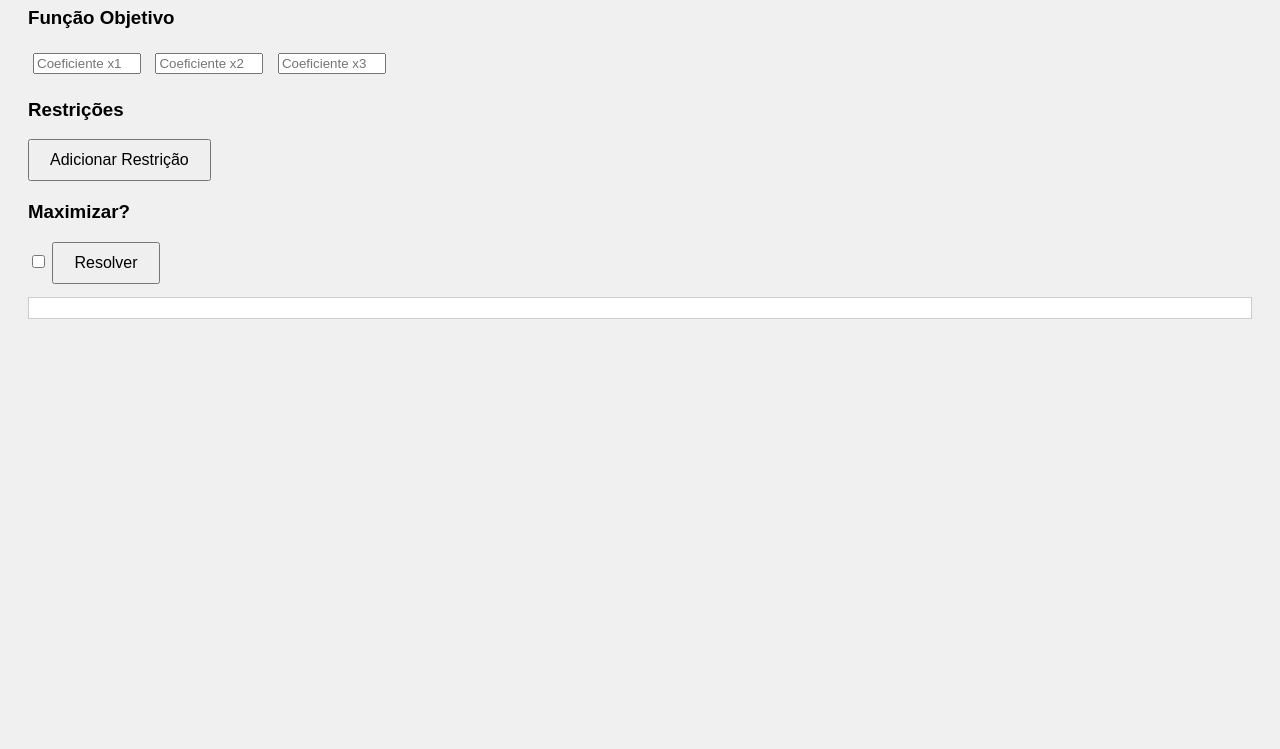
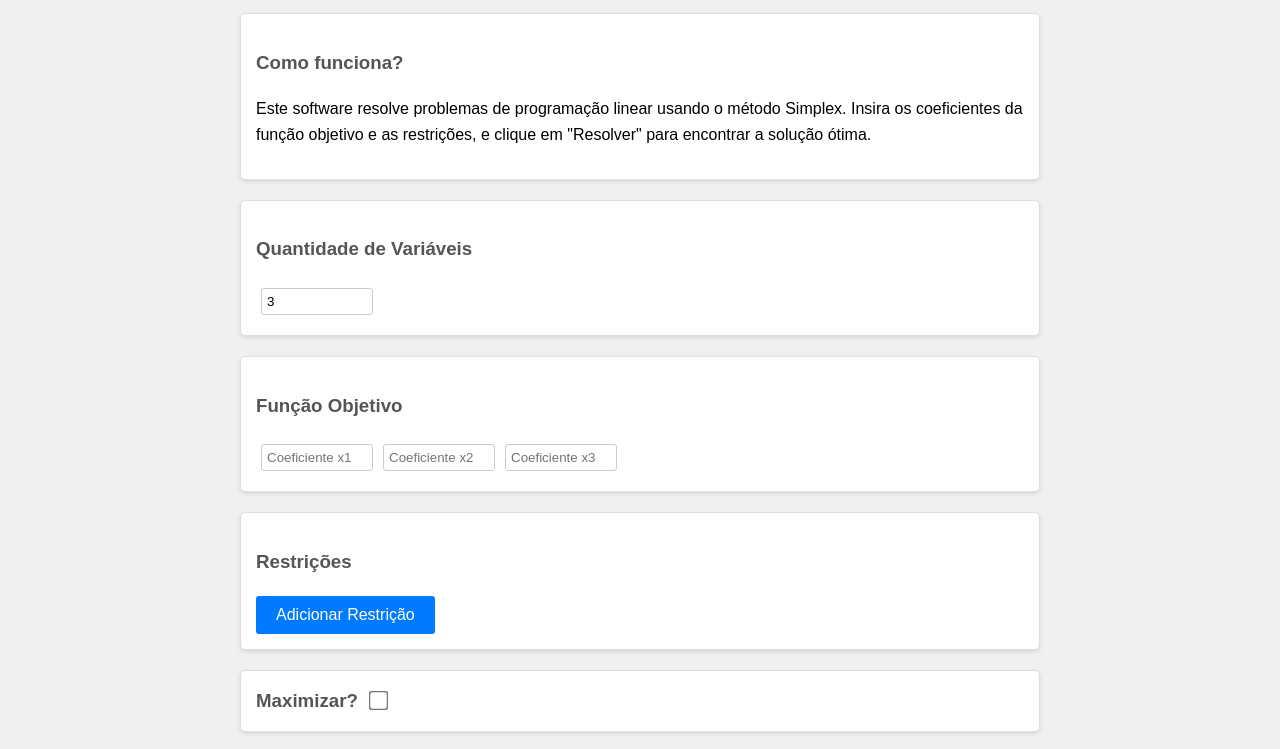
Before and after one commit to dioic3/m210-project, a website: page simplex-web-app/front-end/index.html in a window 1280 px wide. Shown: the part 101-850 px from the top of the page. Before the commit the page ends 800 px from the top, so only its background shows below. Drawn offline with Linux system fonts and the light colour scheme.

Commit message:
refinamento no código

```diff
--- a/simplex-web-app/front-end/index.html
+++ b/simplex-web-app/front-end/index.html
@@ -7,7 +7,18 @@
     <link rel="stylesheet" href="style.css">
 </head>
 <body>
+    <div id="main-container">
         <h1>Solucionador Método Simplex</h1>
+
+        <div id="explanation-section">
+            <h3>Como funciona?</h3>
+            <p>Este software resolve problemas de programação linear usando o método Simplex. Insira os coeficientes da função objetivo e as restrições, e clique em "Resolver" para encontrar a solução ótima.</p>
+        </div>
+
+        <div id="variable-section">
+            <h3>Quantidade de Variáveis</h3>
+            <input type="number" id="variable-count" value="3" min="1" onchange="updateObjectiveInputs()">
+        </div>
 
         <div id="objective-section">
             <h3>Função Objetivo</h3>
@@ -24,12 +35,15 @@
             <button id="add-constraint" onclick="addConstraint()">Adicionar Restrição</button>
         </div>
 
+        <div id="maximize-section">
             <h3>Maximizar?</h3>
             <input type="checkbox" id="maximize">
+        </div>
 
-    <button onclick="solve()">Resolver</button>
+        <button id="solve-button" onclick="solve()">Resolver</button>
 
         <pre id="output"></pre>
+    </div>
     <script src="script.js"></script>
 </body>
 </html>
--- a/simplex-web-app/front-end/script.js
+++ b/simplex-web-app/front-end/script.js
@@ -1,6 +1,21 @@
 let constraintCount = 0;
 
+function updateObjectiveInputs() {
+    const variableCount = parseInt(document.getElementById("variable-count").value);
+    const objectiveInputs = document.getElementById("objective-inputs");
+    objectiveInputs.innerHTML = "";
+
+    for (let i = 0; i < variableCount; i++) {
+        const input = document.createElement("input");
+        input.type = "number";
+        input.placeholder = `Coeficiente x${i + 1}`;
+        input.classList.add("obj-coeff");
+        objectiveInputs.appendChild(input);
+    }
+}
+
 function addConstraint() {
+    const variableCount = parseInt(document.getElementById("variable-count").value);
     constraintCount++;
 
     const container = document.getElementById("constraints-container");
@@ -9,7 +24,7 @@ function addConstraint() {
     constraintDiv.classList.add("constraint");
 
     // Campos de coeficientes
-    for (let i = 0; i < 3; i++) {
+    for (let i = 0; i < variableCount; i++) {
         const input = document.createElement("input");
         input.type = "number";
         input.placeholder = `Coeficiente x${i + 1}`;
@@ -83,8 +98,27 @@ async function solve() {
         });
 
         const result = await response.json();
-        document.getElementById("output").textContent = JSON.stringify(result, null, 2);
+        const outputElement = document.getElementById("output");
+
+        if (result.feasible && result.bounded) {
+            let outputText = "Solução Ótima Encontrada:\n";
+            outputText += `Valor Ótimo: ${result.result}\n\n`;
+            outputText += "Valores das Variáveis:\n";
+            for (const [variable, value] of Object.entries(result)) {
+                if (variable !== "result" && variable !== "feasible" && variable !== "bounded") {
+                    outputText += `${variable}: ${value}\n`;
+                }
+            }
+            outputElement.textContent = outputText;
+        } else if (!result.bounded) {
+            outputElement.textContent = "A solução não é limitada.";
+        } else {
+            outputElement.textContent = "Não foi possível encontrar uma solução viável.";
+        }
     } catch (error) {
         document.getElementById("output").textContent = "Erro ao resolver o problema.";
     }
 }
+
+// Inicializa os campos de entrada da função objetivo
+updateObjectiveInputs();
--- a/simplex-web-app/front-end/style.css
+++ b/simplex-web-app/front-end/style.css
@@ -2,30 +2,87 @@ body {
     font-family: Arial, sans-serif;
     padding: 20px;
     background-color: #f0f0f0;
+    max-width: 800px;
+    margin: 0 auto;
+    line-height: 1.6;
 }
 
 h1 {
     color: #333;
+    text-align: center;
+}
+
+h3 {
+    color: #555;
 }
 
 #objective-section,
-#constraints-section {
+#constraints-section,
+#explanation-section,
+#variable-section,
+#maximize-section {
     margin-bottom: 20px;
+    padding: 15px;
+    background-color: #fff;
+    border: 1px solid #ddd;
+    border-radius: 5px;
+    box-shadow: 0 2px 4px rgba(0, 0, 0, 0.1);
 }
 
 input[type="number"] {
     width: 100px;
     margin: 5px;
+    padding: 5px;
+    border: 1px solid #ccc;
+    border-radius: 3px;
 }
 
 button {
     padding: 10px 20px;
     font-size: 16px;
     cursor: pointer;
+    background-color: #007bff;
+    color: #fff;
+    border: none;
+    border-radius: 3px;
+    transition: background-color 0.3s;
+}
+
+button:hover {
+    background-color: #0056b3;
 }
 
 pre {
     padding: 10px;
     background-color: #fff;
     border: 1px solid #ccc;
+    white-space: pre-wrap;
+    word-wrap: break-word;
+    max-height: 300px;
+    overflow-y: auto;
 }
+
+#maximize-section {
+    display: flex;
+    align-items: center;
+}
+
+#maximize-section h3 {
+    margin: 0;
+    margin-right: 10px;
+}
+
+#maximize-section input[type="checkbox"] {
+    transform: scale(1.5);
+}
+
+#solve-button {
+    display: block;
+    width: 100%;
+    margin-top: 20px;
+    background-color: #28a745;
+}
+
+#solve-button:hover {
+    background-color: #218838;
+}
```
Lines whose indentation alone changed are shown as unchanged.
